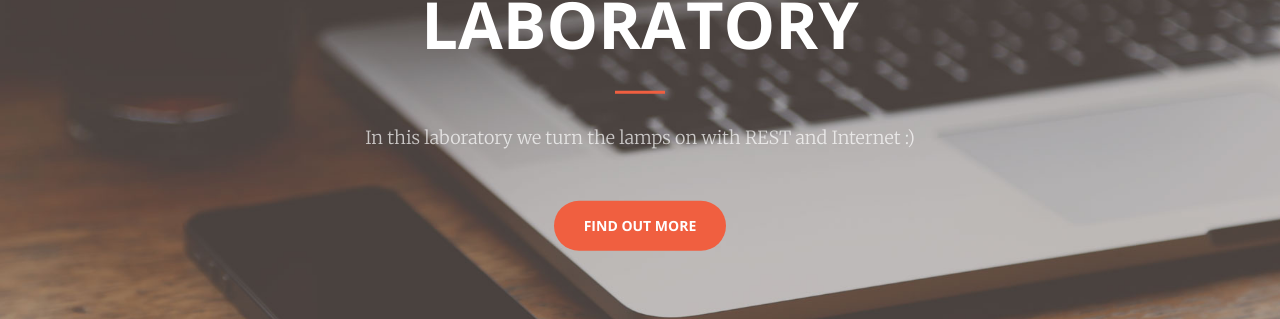
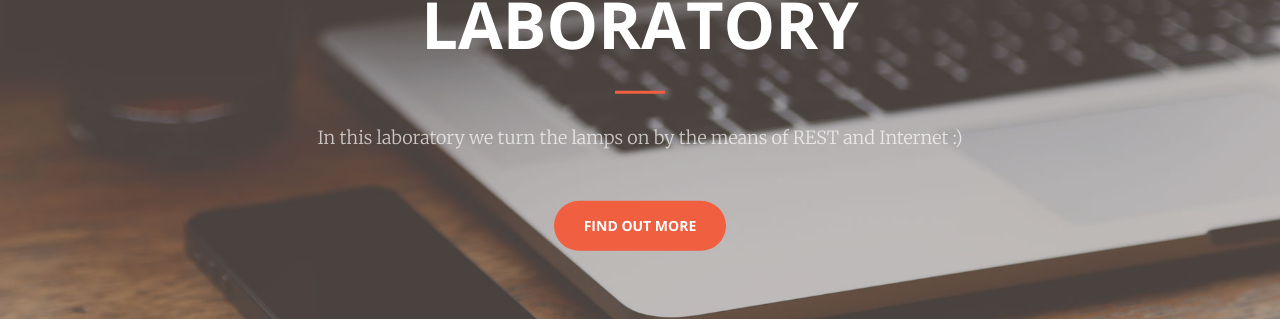
Before and after one commit to AoLab/AoLab.github.io, a Jekyll site: the page built from index.html, in a window 1280 px wide and 900 px high. Shown: the part 402-721 px from the top of the window. Built offline with Jekyll 4.4.1, drawn with Linux system fonts in a browser that asks for light colours.

Commit message:
Header section was improved.

```diff
--- a/_includes/header.html
+++ b/_includes/header.html
@@ -3,7 +3,7 @@
         <div class="header-content-inner">
             <h1>Amirkabir University of Technology IoT Laboratory</h1>
             <hr>
-            <p>In this laboratory we turn the lamps on with REST and Internet :)</p>
+	    <p>In this laboratory we turn the lamps on by the means of REST and Internet :)</p>
             <a href="#about" class="btn btn-primary btn-xl page-scroll">Find Out More</a>
         </div>
     </div>
```
